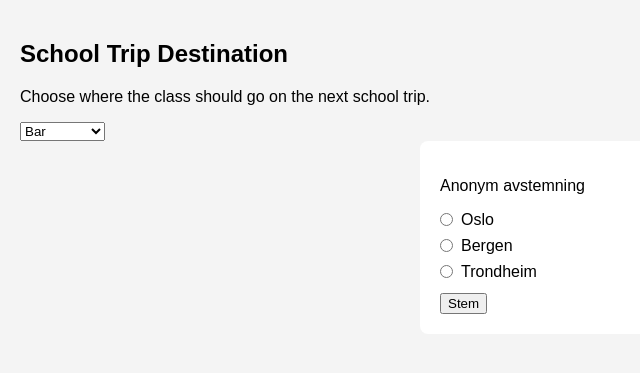
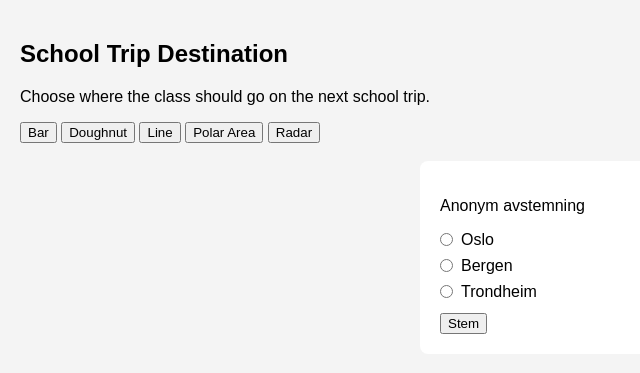
Before and after one commit to nifea006/Voting-System, a Flask app: page /vote/1 in a window 1280 px wide. Shown: the part 42-415 px from the top of the page, without its empty margins (0-640 px from the left). Run offline with Flask 3, Linux system fonts and the light colour scheme; the visitor is signed in with stand-in values (Sample User, id 1); data that the repository does not hold is empty.

Commit message:
add buttons to change between chart types

```diff
--- a/static/script.js
+++ b/static/script.js
@@ -1,5 +1,6 @@
 let voteChartInstance = null;
 let currentVoteData = null;
+let currentChartType = 'bar';
 let currentChartPalette = {
     key: null,
     colors: []
@@ -39,6 +40,34 @@ function getChartColors(labels) {
     return colors;
 }
 
+function getChartOptions(chartType) {
+    const integerScale = {
+        beginAtZero: true,
+        ticks: {
+            precision: 0,
+            stepSize: 1
+        }
+    };
+
+    if (chartType === 'radar' || chartType === 'polarArea') {
+        return {
+            scales: {
+                r: integerScale
+            }
+        };
+    }
+
+    if (chartType === 'doughnut') {
+        return {};
+    }
+
+    return {
+        scales: {
+            y: integerScale
+        }
+    };
+}
+
 function submitVote(subject_id) {
     const selectedOption = document.querySelector('input[name="option"]:checked');
 
@@ -68,16 +97,19 @@ function submitVote(subject_id) {
         });
 }
 
-function updateVoteChart(votesData = currentVoteData) {
+function updateVoteChart(votesData = currentVoteData, selectedType = null) {
+    votesData = votesData || currentVoteData;
     if (!votesData) return;
 
     currentVoteData = votesData;
+    currentChartType = selectedType || currentChartType;
+    console.log("currentChartType:", currentChartType, "selectedType:", selectedType)
 
     const list = votesData.options || votesData.subjects || [];
     const labels = list.map(option => option.label || option.title);
     const counts = list.map(option => option.vote_count);
-    const chartType = document.getElementById('selectChartType').value;
-    const backgroundColor = getChartColors(labels);
+    const chartType = currentChartType;
+    const backgroundColors = getChartColors(labels);
 
     document.getElementById('vote-count').textContent = votesData.total;
 
@@ -90,23 +122,21 @@ function updateVoteChart(votesData = currentVoteData) {
                 datasets: [{
                     label: "Stemmer",
                     data: counts,
-                    backgroundColor: backgroundColor,
+                    backgroundColor: backgroundColors,
                     borderColor: "#1f2937",
                     borderWidth: 1,
                     hoverOffset: chartType === 'doughnut' ? 4 : 0
                 }]
             },
-            options: {
-                ...(chartType === 'bar' && { scales: { y: { beginAtZero: true } } })
-            }
+            options: getChartOptions(chartType)
         });
     } else {
         voteChartInstance.config.type = chartType;
         voteChartInstance.data.labels = labels;
         voteChartInstance.data.datasets[0].data = counts;
-        voteChartInstance.data.datasets[0].backgroundColor = backgroundColor;
+        voteChartInstance.data.datasets[0].backgroundColor = backgroundColors;
         voteChartInstance.data.datasets[0].hoverOffset = chartType === 'doughnut' ? 4 : 0;
-        voteChartInstance.options = chartType === 'bar' ? { scales: { y: { beginAtZero: true } } } : {};
+        voteChartInstance.options = getChartOptions(chartType);
         voteChartInstance.update();
     }
 }
--- a/templates/avstemning.html
+++ b/templates/avstemning.html
@@ -15,14 +15,14 @@
         <h2>{{ subject.title }}</h2>
         <p>{{ subject.description }}</p>
 
-        <select name="selectChartType" id="selectChartType" onchange="updateVoteChart()">
-            <option value="bar">Bar</option>
-            <option value="doughnut">Doughnut</option>
-            <option value="line">Line</option>
-            <option value="polarArea">Polar Area</option>
-            <option value="radar">Radar</option>
-            <option value="scatter">Scatter</option>
-        </select>
+        <section name="selectChartType" id="selectChartType">
+            <button type="button" class="bar" onclick="updateVoteChart(null, 'bar')">Bar</button>
+            <button type="button" class="doughnut" onclick="updateVoteChart(null, 'doughnut')">Doughnut</button>
+            <button type="button" class="line" onclick="updateVoteChart(null, 'line')">Line</button>
+            <button type="button" class="polarArea" onclick="updateVoteChart(null, 'polarArea')">Polar Area</button>
+            <button type="button" class="radar" onclick="updateVoteChart(null, 'radar')">Radar</button>
+        </section>
+
 
         <div class="chart-container" id="vote-chart-container" {% if not selected_option_id %}hidden{% endif %}>
             <canvas id="voteChart"></canvas>
@@ -59,3 +59,6 @@
 </body>
 
 </html>
+</body>
+
+</html>
```
Also changed, not shown: README.md.
